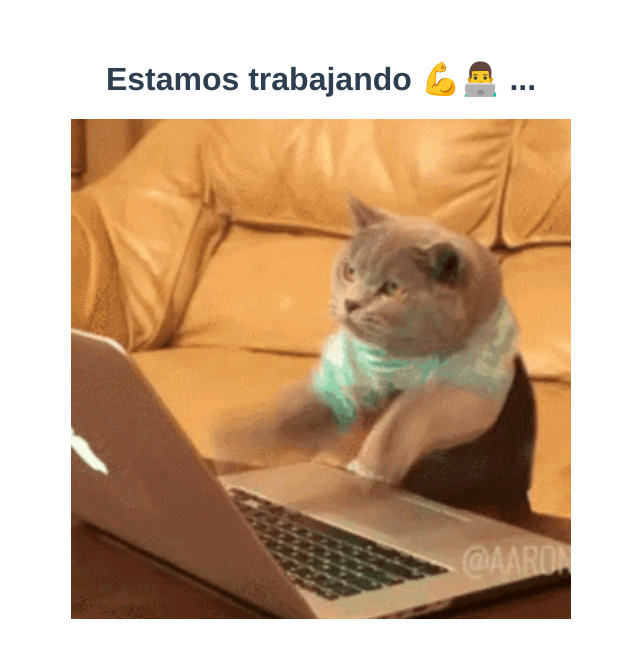
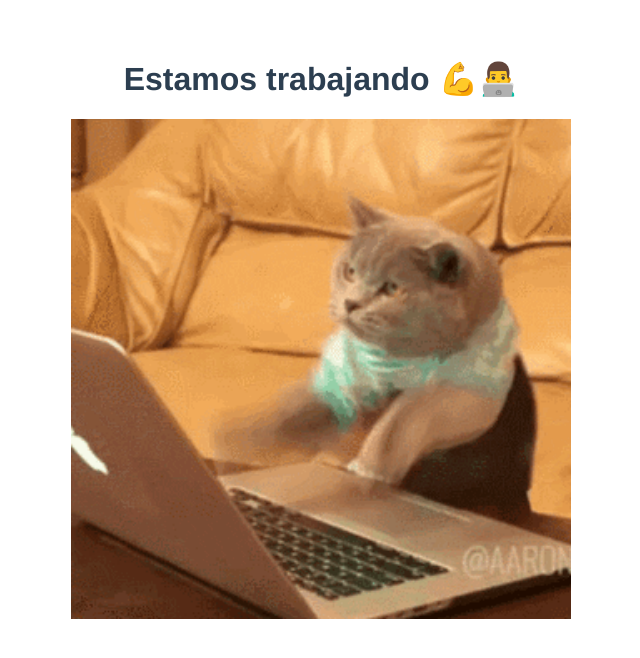
Before and after one commit to andycodev/andycodev-website-v1, a Vue app: page / in a window 1280 px wide. Shown: the top 658 px of the page, without its empty margins (319-959 px from the left). Built offline with nearby package versions, Linux system fonts and the light colour scheme.

Commit message:
deploying

```diff
--- a/src/App.vue
+++ b/src/App.vue
@@ -1,7 +1,7 @@
 <template>
   <div id="app">
     <!-- <img alt="Vue logo" src="./assets/logo.png" /> -->
-    <h1>Estamos trabajando 💪👨‍💻 ...</h1>
+    <h1>Estamos trabajando 💪👨‍💻</h1>
     <img src="/img/cat.gif" width="500px" alt="cat">
     <!-- <img alt="Vue logo" src="/img/slide-2.jpg"> -->
     <!-- <HelloWorld msg="Welcome to Your Vue.js App"/> -->
```
Also changed, not shown: 6 other files (tests, documents, lock files or other folders).
